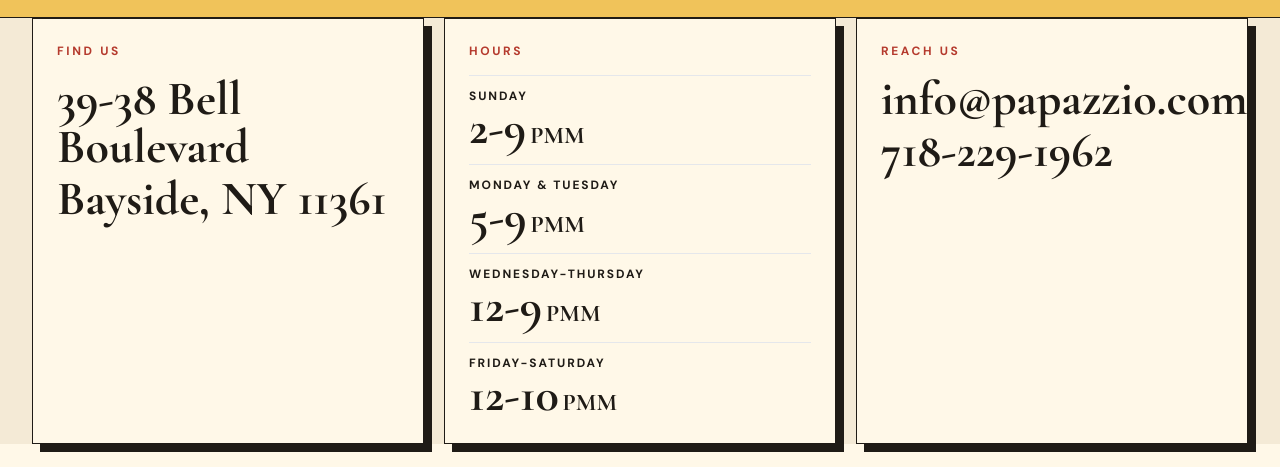
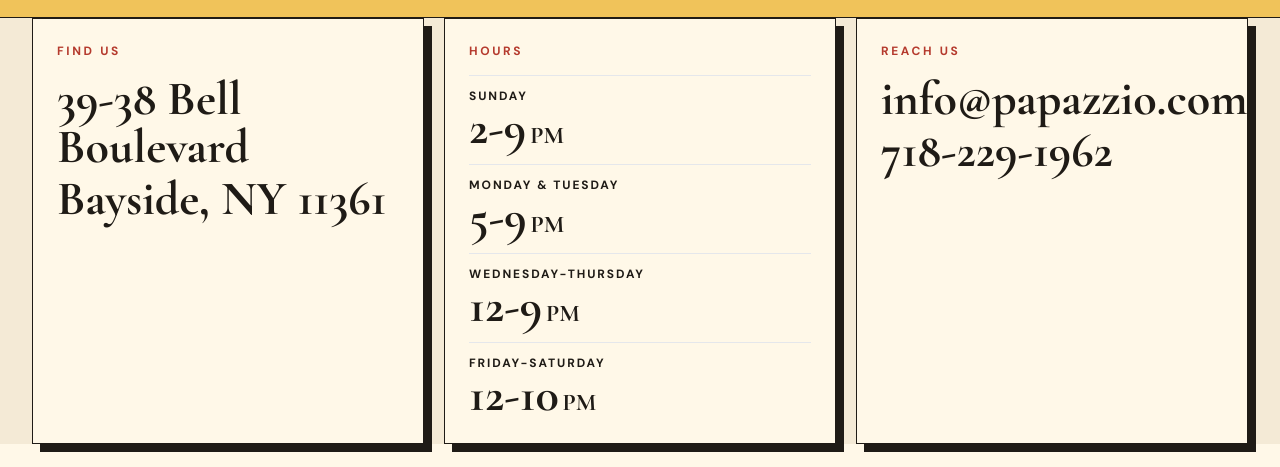
Before and after one commit to Volta-NYC/papazzio, a Next.js app: page / in a window 1280 px wide. Shown: the part 905-1372 px from the top of the page. Built offline with nearby package versions, Linux system fonts and the light colour scheme.

Commit message:
fix: simplify homepage hour periods
Show each opening-hour period once in the smaller supporting type\nso the hours card is easier to scan.

```diff
--- a/src/app/page.tsx
+++ b/src/app/page.tsx
@@ -203,8 +203,8 @@
             <div className="border-t border-ink/12 pt-3" key={item.label}>
               <p className="text-xs font-black uppercase tracking-[0.16em] text-ink/72">{item.label}</p>
               <p className="font-heading text-4xl font-black leading-none text-ink sm:text-5xl">
-                <span>{item.value.replace(/(AM|PM)/g, "")}</span>
-                <span className="ml-1 text-xl sm:text-2xl">{item.value.match(/AM|PM/)?.[0]}M</span>
+                <span>{formatHours(item.value).time}</span>
+                <span className="ml-1 text-xl sm:text-2xl">{formatHours(item.value).period}</span>
               </p>
             </div>
           ))}
@@ -219,3 +219,12 @@
     </article>
   )
 }
+
+function formatHours(value: string) {
+  const period = value.match(/AM|PM/)?.[0] ?? ""
+
+  return {
+    period,
+    time: value.replaceAll("AM", "").replaceAll("PM", "")
+  }
+}
```
